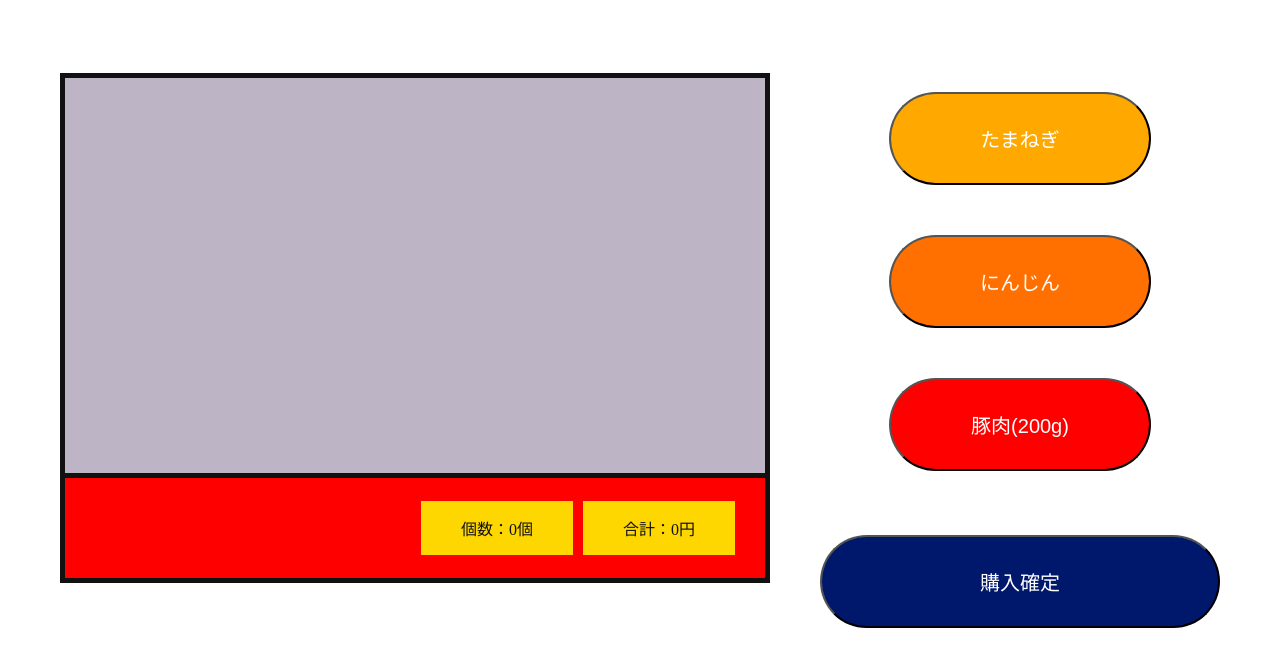
After one commit to kyoichii/kawaproject, a PHP site: page /clerkScreen.html in a window 1280 px wide. The commit adds this page. Shown: the top 667 px of the page. Run offline with PHP 8.4, Linux system fonts and the light colour scheme.

Commit message:
全ファイルの修正

```diff
--- a/memo.txt
+++ b/memo.txt
@@ -11,7 +11,7 @@ docker-compose使い方
 
 dockerDesktopがインストールされている場合はそっちでも操作可能。
 
-ポート番号：10088
+ポート番号：90
 
 【作業手順】
 1.ターミナルでdocker起動する「docker-compose up -d」
--- /dev/null
+++ b/source/clerkScreen.html
@@ -0,0 +1,61 @@
+<!DOCTYPE html>
+<html lang="en">
+
+<head>
+    <meta charset="UTF-8">
+    <meta http-equiv="X-UA-Compatible" content="IE=edge">
+    <meta name="viewport" content="width=device-width, initial-scale=1.0">
+    <!-- css -->
+    <link rel="stylesheet" href="css/clerkScreen.css">
+    <!-- js -->
+    <script src="js/clerkScreen.js"></script>
+    <title>店員画面</title>
+</head>
+
+<body>
+    <div id="content"></div>
+    <!-- コンテナ -->
+    <div id="container">
+        <!-- 左エリア -->
+        <div id="reftArea">
+            <!-- 商品エリア -->
+            <div id="productArea">
+                <!-- 購入リスト -->
+                <!-- <div class="purchaseList">空</div> -->
+                <div id="tama" class="purchaseList">
+
+                </div>
+                <div id="nin" class="purchaseList">
+
+                </div>
+                <div id="beaf" class="purchaseList">
+
+                </div>
+                <div id="totalarea">
+
+                </div>
+            </div>
+            <!-- 左下のエリア -->
+            <div id="lowerLeftArea">
+                <!-- 合計エリア -->
+                <div id="totalarea">
+                    <!-- サンプル用 -->
+                    <div id="quantity">個数：0個</div>
+                    <div id="price">合計：0円</div>
+                </div>
+            </div>
+        </div>
+        <!-- 右エリア -->
+        <div id="rightArea">
+            <!-- ボタンエリア -->
+            <div id="productButtonArea">
+                <input type="button" value="たまねぎ" id="onionButton" onclick="vegetable(0);">
+                <input type="button" value="にんじん" id="carrotButton" onclick="vegetable(1);">
+                <input type="button" value="豚肉(200g)" id="porkButton" onclick="vegetable(2);">
+            </div>
+            <input type="button" value="購入確定" id="totalButton" onclick="showDialog();">
+        </div>
+    </div>
+</body>
+
+</html>
--- /dev/null
+++ b/source/css/clerkScreen.css
@@ -0,0 +1,240 @@
+@charset "UTF-8";
+
+/* コンテナ */
+#container {
+    /*フレックスボックス*/
+    display: flex;
+    /*ページの中間に固定*/
+    justify-content: center;
+    align-items: center;
+    /*ボックス間の横幅*/
+    gap: 50px;
+    /*ボックスの大きさ*/
+    height: 600px;
+}
+
+/* 左エリア  */
+#reftArea {
+    /*背景色*/
+    background: #BDB4C6;
+    /*フレックスボックス*/
+    display: flex;
+    /*ボックス内の並びを指定*/
+    flex-direction: column;
+    /*ボックスの大きさ*/
+    height: 500px;
+    width: 700px;
+    /* ボーダー */
+    border: 5px solid#111;
+}
+
+/* 右エリア */
+#rightArea {
+    /*背景色*/
+    /* background: #666; */
+
+    /*フレックスボックス*/
+    display: flex;
+    /*ボックス内の並びを指定*/
+    flex-direction: column;
+    /* 文字色 */
+    color: #fff;
+    /*ボックスのサイズ*/
+    height: 600px;
+    width: 400px;
+}
+
+/* 商品表示エリア */
+#productArea {
+    /*フレックスボックス*/
+    display: flex;
+    /*ボックス内の並びを指定*/
+    flex-direction: column;
+    /*ボックス内の配置を指定*/
+    margin-top: auto;
+    margin-left: auto;
+    margin-right: auto;
+}
+
+/* 購入リスト */
+.purchaseList {
+    /* 文字の色 */
+    color: #111;
+    /* 文字の大きさ */
+    font-size: 30px;
+}
+
+/* 左下エリア */
+#lowerLeftArea {
+    /*フレックスボックス*/
+    display: flex;
+    /*ボックス内の並びを指定*/
+    flex-direction: row;
+    /*ボックス内の下に配置*/
+    margin-top: auto;
+    /*背景色*/
+    background: red;
+    /*ボックスの大きさ*/
+    height: 100px;
+    width: 700px;
+    /* ボーダー */
+    border-top: 5px solid#111;
+}
+
+/*  合計エリア */
+#totalarea {
+    /*背景色*/
+    /* background: green; */
+
+    /*フレックスボックス*/
+    display: flex;
+    /*ボックス内の並びを指定*/
+    flex-direction: row;
+    /*ボックス内の配置を指定*/
+    margin-left: auto;
+    margin-right: 30px;
+    margin-top: auto;
+    margin-bottom: auto;
+}
+
+/* 金額 */
+#price {
+    /* 文字の色 */
+    color: #111;
+    /*背景色*/
+    background: gold;
+    /* 文字を中央に */
+    text-align: center;
+    /*ボックスのサイズ*/
+    padding: 15px 40px;
+    /* 余白 */
+    margin-left: 10px;
+}
+
+/* 数量 */
+#quantity {
+    /* 文字の色 */
+    color: #111;
+    /*背景色*/
+    background: gold;
+    /* 文字を中央に */
+    text-align: center;
+    /*ボックスのサイズ*/
+    padding: 15px 40px;
+    /* 余白 */
+    margin-left: 10px;
+}
+
+/* 商品ボタンエリア */
+#productButtonArea {
+    /*背景色*/
+    /* background: #0bd; */
+
+    /*フレックスボックス*/
+    display: flex;
+    /*ボックス内の並びを指定*/
+    flex-direction: column;
+    /*ボックス内の配置を指定*/
+    margin-top: auto;
+    margin-bottom: auto;
+    margin-left: auto;
+    margin-right: auto;
+}
+
+/* たまねぎボタン */
+#onionButton {
+    /* 背景色 */
+    background: #FFA900;
+    /* 文字の色 */
+    color: #fff;
+    /* 文字のサイズ */
+    font-size: 20px;
+    /* 文字を中央に */
+    text-align: center;
+    /*ボックスのサイズ*/
+    padding: 30px 80px;
+    /* 余白 */
+    margin-bottom: 50px;
+    margin-top: 50px;
+    /* 両端に丸みを付ける */
+    border-radius: 100px;
+}
+
+/* にんじんボタン */
+#carrotButton {
+    /* 背景色 */
+    background: #FF7000;
+    /* 文字の色 */
+    color: #fff;
+    /* 文字のサイズ */
+    font-size: 20px;
+    /* 文字を中央に */
+    text-align: center;
+    /*ボックスのサイズ*/
+    padding: 30px 80px;
+    /* 余白 */
+    margin-bottom: 50px;
+    /* 両端に丸みを付ける */
+    border-radius: 100px;
+}
+
+/* 豚肉ボタン */
+#porkButton {
+    /* 背景色 */
+    background: #FF0000;
+    /* 文字の色 */
+    color: #fff;
+    /* 文字のサイズ */
+    font-size: 20px;
+    /* 文字を中央に */
+    text-align: center;
+    /*ボックスのサイズ*/
+    padding: 30px 80px;
+    /* 余白 */
+    margin-bottom: 50px;
+    /* 両端に丸みを付ける */
+    border-radius: 100px;
+}
+
+/* 購入確定ボタンボックス */
+#totalButton {
+    /* 文字の色 */
+    color: #fff;
+    /*背景色*/
+    background: #00186B;
+    /* 文字のサイズ */
+    font-size: 20px;
+    /* 文字を中央に */
+    text-align: center;
+    /*ボックスのサイズ*/
+    padding: 30px 80px;
+    /* 両端に丸みを付ける */
+    border-radius: 100px;
+}
+
+/* ダイアログボックス */
+#content {
+    padding: 10px;
+}
+
+#dialog_back {
+    position: absolute;
+    top: 0px;
+    left: 0px;
+    width: 100%;
+    background-color: #000;
+    opacity: 0.5;
+}
+
+/* ダイアログボックスの中のcss */
+#dialog_body {
+    position: absolute;
+    border-radius: 6px 6px 6px 6px;
+    /* top、leftで頑張って中央に持ってってください。 */
+    top: 14%;
+    left: 15%;
+    background-color: #FFF;
+    box-shadow: 6px 6px 6px rgba(0, 0, 0, 0.4);
+    /* CSS3 */
+    /* padding: 250px 450px;     これはダイアログボックスの幅を広げれる */
+}
--- a/src/css/index.css
+++ b/source/css/index.css
@@ -1,4 +1,4 @@
-.buttontag button{
+.buttontag button {
     margin: 30px;
     padding: 10px 25px;
 }
--- a/src/js/index.js
+++ b/source/js/index.js
@@ -2,9 +2,9 @@
 function buttonClick(number) {
     switch (number) {
         case 1:
-            alert("レジ画面1クリック！");
+            // alert("レジ画面1クリック！");
             //画面遷移方法。
-            // window.location.href = 'パス名'; // 通常の遷移
+            window.location.href = './clerkScreen.html'; // 通常の遷移
             // window.open('パス名', '_blank'); // 新しいタブを開き、ページを表示
             break;
         case 2:
--- /dev/null
+++ b/source/php/index.php
@@ -0,0 +1,2 @@
+<?php
+    phpinfo();
--- /dev/null
+++ b/source/php/test.php
@@ -0,0 +1,3 @@
+<?php
+    echo(123456789);
+    echo(PHP_EOL);
```
Also changed, not shown: docker-compose.yaml (deleted, +0 -9 lines), docker-compose.yml (added, +13 -0 lines), source/js/clerkscreen.js (added, +150 -0 lines), source/test.html (added, +63 -0 lines), source/index.html (renamed from src/index.html), 5 other files.
